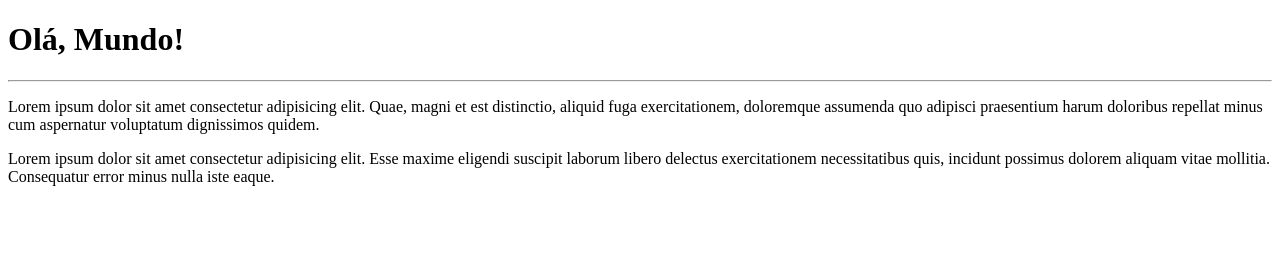
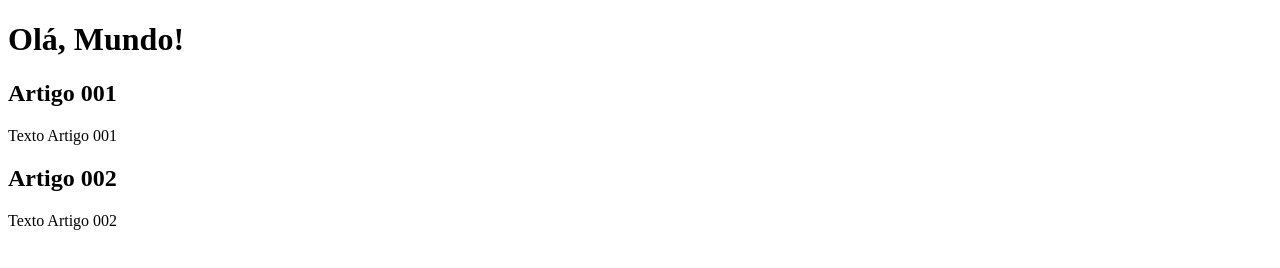
Before and after one commit to Beatrizqathaide/Meu-Projeto, a plain HTML site: page site-exemplo/index.html in a window 1280 px wide. Drawn offline with Linux system fonts and the light colour scheme.

Commit message:
add index

```diff
--- a/site-exemplo/index.html
+++ b/site-exemplo/index.html
@@ -7,9 +7,19 @@
     <title>Meu primeiro site em repositório</title>
 </head>
 <body>
-    <h1>Olá, Mundo!</h1>
-    <hr>
-    <p>Lorem ipsum dolor sit amet consectetur adipisicing elit. Quae, magni et est distinctio, aliquid fuga exercitationem, doloremque assumenda quo adipisci praesentium harum doloribus repellat minus cum aspernatur voluptatum dignissimos quidem.</p>
-    <p>Lorem ipsum dolor sit amet consectetur adipisicing elit. Esse maxime eligendi suscipit laborum libero delectus exercitationem necessitatibus quis, incidunt possimus dolorem aliquam vitae mollitia. Consequatur error minus nulla iste eaque.</p>
+    <main>
+        <header>
+            <h1>Olá, Mundo!</h1>
+        </header>
+        <article>
+            <h2>Artigo 001</h2>
+            <p>Texto Artigo 001</p>
+        </article>
+        <article>
+            <h2>Artigo 002</h2>
+            <p>Texto Artigo 002<p>
+        </article>
+    </main>
+
 </body>
 </html>
```
